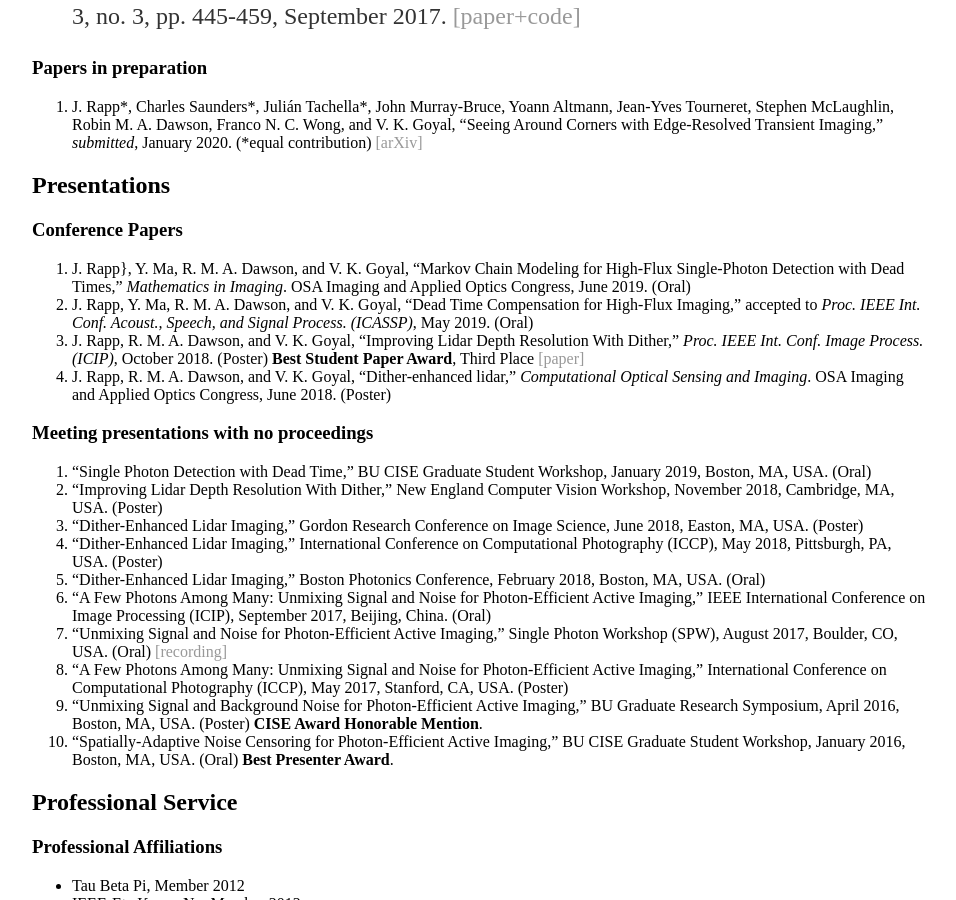
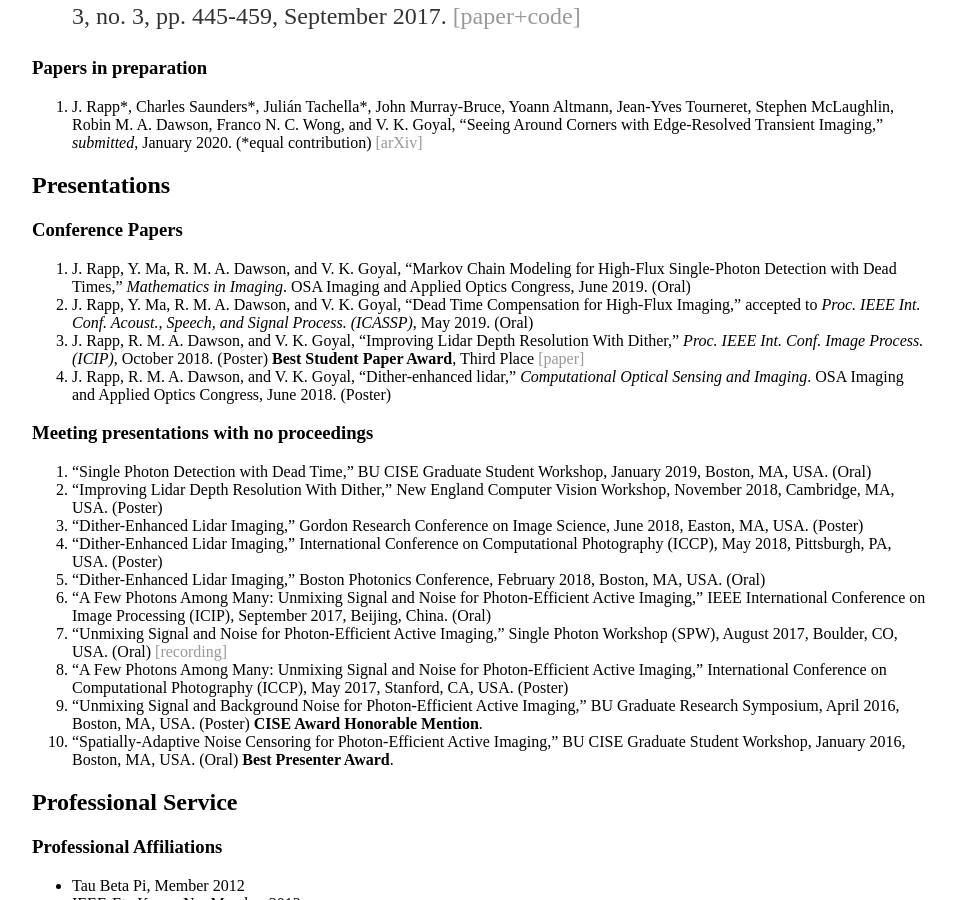
Before and after one commit to joshrapp1/joshrapp1.github.io, a Jekyll site: the page built from cv/index.md, in a window 1280 px wide and 900 px high, scrolled down 1312 px. Shown: the whole window, without its empty margins (160-1116 px from the left). Built offline with Jekyll 4.4.1, drawn with Linux system fonts in a browser that asks for light colours; our own code applies the rules of GitHub Pages for plain Markdown files; some of the changed text lies outside the part shown.

```diff
--- a/cv/index.md
+++ b/cv/index.md
@@ -47,7 +47,7 @@
 
 ## Presentations
 ### Conference Papers
-4. J. Rapp}, Y. Ma, R. M. A. Dawson, and V. K. Goyal, "Markov Chain Modeling for High-Flux Single-Photon Detection with Dead Times,"  *Mathematics in Imaging*. OSA Imaging and Applied Optics Congress, June 2019. (Oral)
+4. J. Rapp, Y. Ma, R. M. A. Dawson, and V. K. Goyal, "Markov Chain Modeling for High-Flux Single-Photon Detection with Dead Times,"  *Mathematics in Imaging*. OSA Imaging and Applied Optics Congress, June 2019. (Oral)
 3. J. Rapp, Y. Ma, R. M. A. Dawson, and V. K. Goyal, "Dead Time Compensation for
 High-Flux Imaging," accepted to *Proc. IEEE Int. Conf. Acoust., Speech, and Signal
 Process. (ICASSP)*, May 2019. (Oral)
```
Also changed, not shown: other parts of cv/index.md (+1 -1 lines).
